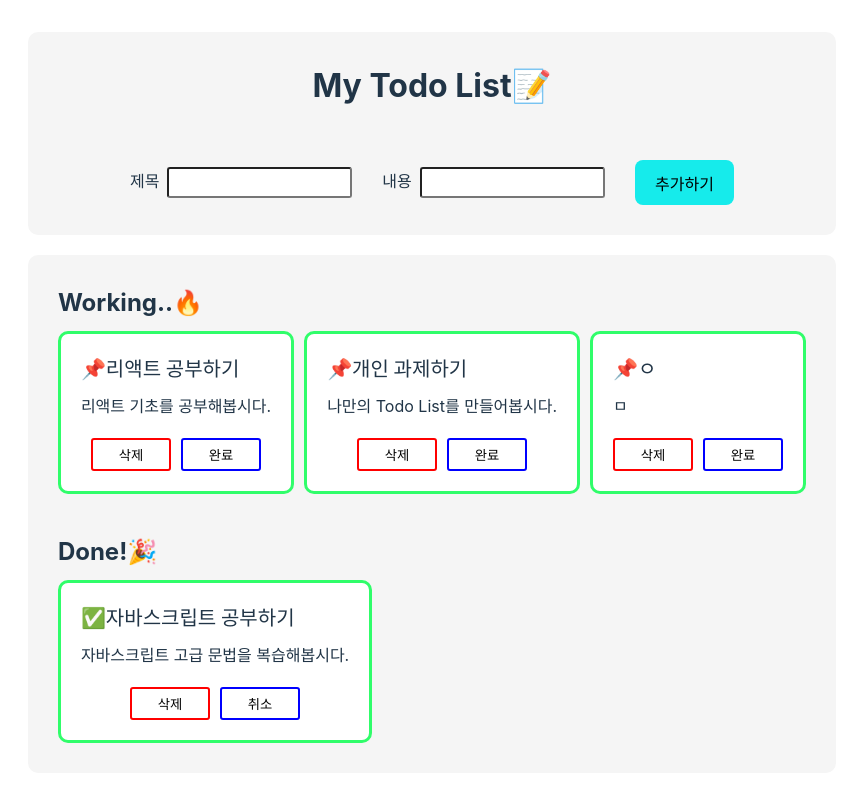
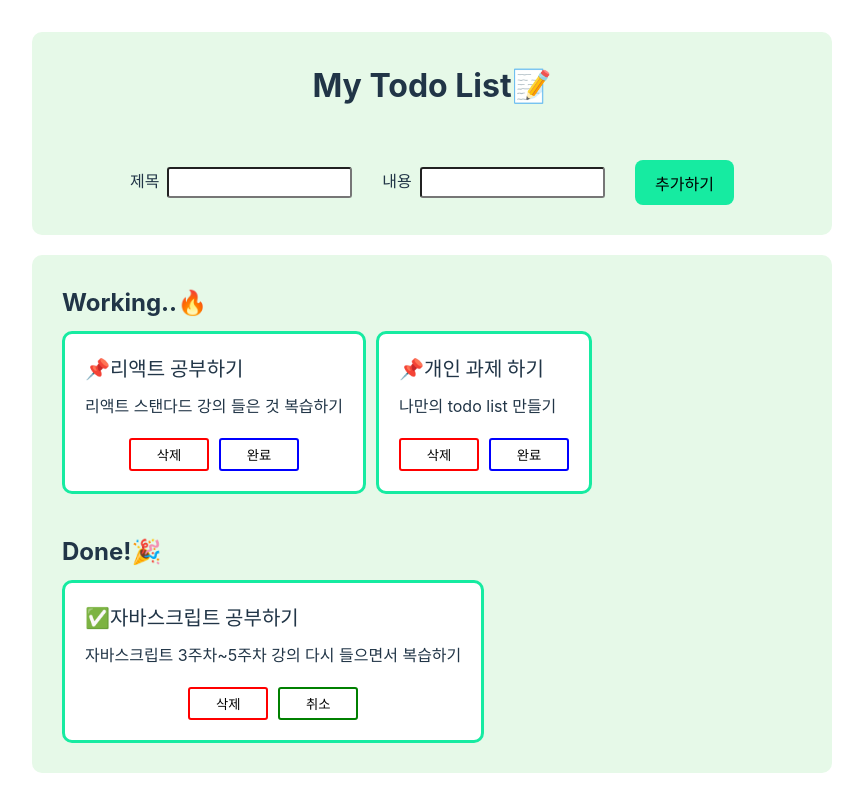
Before and after one commit to hj7321/PJ4_personal_todo_list, a React (Vite) app: page / in a window 1280 px wide. Shown: the whole page, without its empty margins (208-1071 px from the left). Built offline with nearby package versions, Linux system fonts and the light colour scheme.

Commit message:
구현 완료

```diff
--- a/index.html
+++ b/index.html
@@ -1,5 +1,5 @@
 <!doctype html>
-<html lang="en">
+<html lang="ko">
   <head>
     <meta charset="UTF-8" />
     <link rel="icon" type="image/svg+xml" href="/vite.svg" />
--- a/src/App.css
+++ b/src/App.css
@@ -9,7 +9,7 @@
 header, section {
   border-radius: 10px;
   padding: 30px;
-  background-color: whitesmoke;
+  background-color: rgb(230, 249, 232);
 }
 
 header h1 {
@@ -41,12 +41,12 @@ input {
   font-size: 1em;
   font-weight: bold;
   font-family: inherit;
-  background-color: #16ebeb;
+  background-color: #16eba1;
   cursor: pointer;
 }
 
 .add-btn:hover {
-  background-color: #0fb1b1;
+  background-color: #109868;
 }
 
 section {
@@ -59,14 +59,17 @@ section h1 {
   margin-bottom: 10px;
 }
 
-article {
+ul {
+  list-style: none;
+  padding: 0;
+  margin: 0;
   display: flex;
   flex-wrap: wrap;
   gap: 10px;
 }
 
 .list-box {
-  border: 3px solid #30fd6a;
+  border: 3px solid #16eba1;
   border-radius: 10px;
   background-color: white;
   width: fit-content;
@@ -87,7 +90,8 @@ h3 {
 }
 
 .delete-btn,
-.complete-btn {
+.complete-btn,
+.cancel-btn {
   cursor: pointer;
   background-color: white;
   color: black;
@@ -117,6 +121,16 @@ h3 {
   font-weight: bold;
 }
 
+.cancel-btn {
+  border: 2px solid green;
+}
+
+.cancel-btn:hover {
+  background-color: green;
+  color: white;
+  font-weight: bold;
+}
+
 .done-box {
   margin-top: 40px;
 }
--- a/src/App.jsx
+++ b/src/App.jsx
@@ -1,35 +1,81 @@
 import { useState } from "react";
+import TodoList from "./TodoList";
 import "./App.css";
 
 function App() {
+  const initialWorkingList = [
+    {
+      id: 1,
+      title: "리액트 공부하기",
+      content: "리액트 스탠다드 강의 들은 것 복습하기",
+      isDone: false,
+    },
+    {
+      id: 2,
+      title: "개인 과제 하기",
+      content: "나만의 todo list 만들기",
+      isDone: false,
+    },
+  ];
+  const initialDoneList = [
+    {
+      id: 3,
+      title: "자바스크립트 공부하기",
+      content: "자바스크립트 3주차~5주차 강의 다시 들으면서 복습하기",
+      isDone: true,
+    },
+  ];
+  const [workingList, setWorkingList] = useState(initialWorkingList);
+  const [doneList, setDoneList] = useState(initialDoneList);
   const [title, setTitle] = useState("");
   const [content, setContent] = useState("");
-  const [workingList, setWorkingList] = useState([]);
-  const [doneList, setDoneList] = useState([]);
-  const [isDone, setIsDone] = useState(false);
 
   const addWorkingBox = (e) => {
     e.preventDefault();
-    setTitle(title);
-    setContent(content);
-    let newWorkingList = { title, content, id: Date.now() };
+    if (title === "" || content === "") {
+      alert("제목과 내용을 모두 입력해주세요.");
+      return;
+    }
+    const newWorkingList = { id: Date.now(), title, content, isDone: false };
+    setTitle("");
+    setContent("");
     setWorkingList([...workingList, newWorkingList]);
   };
 
-  const deleteList = (id) => {};
+  const deleteList = (id, isDone) => {
+    if (isDone) {
+      setDoneList(doneList.filter((list) => list.id !== id));
+    } else {
+      setWorkingList(workingList.filter((list) => list.id !== id));
+    }
+  };
+
+  const toggleList = (id, isDone) => {
+    if (isDone) {
+      setDoneList(doneList.filter((list) => list.id !== id));
+      const newWorkingList = doneList.filter((list) => list.id === id);
+      newWorkingList[0].isDone = !newWorkingList[0].isDone;
+      setWorkingList([...workingList, ...newWorkingList]);
+    } else {
+      setWorkingList(workingList.filter((list) => list.id !== id));
+      const newDoneList = workingList.filter((list) => list.id === id);
+      newDoneList[0].isDone = !newDoneList[0].isDone;
+      setDoneList([...doneList, ...newDoneList]);
+    }
+  };
 
   return (
     <>
       <header>
         <h1>My Todo List📝</h1>
-        <form>
+        <form onSubmit={addWorkingBox}>
           <label>
             제목&ensp;
             <input
               type="text"
               name="title"
               value={title}
-              onChange={(e) => e.target.value}
+              onChange={(e) => setTitle(e.target.value)}
             />
           </label>
           <label>
@@ -38,48 +84,40 @@ function App() {
               type="text"
               name="content"
               value={content}
-              onChange={(e) => e.target.value}
+              onChange={(e) => setContent(e.target.value)}
             />
           </label>
-          <button className="add-btn">추가하기</button>
+          <button type="submit" className="add-btn">
+            추가하기
+          </button>
         </form>
       </header>
       <section>
         <div className="working-box">
           <h1>Working..🔥</h1>
-          <article>
-            <div className="list-box">
-              <h3>📌리액트 공부하기</h3>
-              <p>리액트 기초를 공부해봅시다.</p>
-              <button className="delete-btn">삭제</button>
-              <button className="complete-btn">완료</button>
-            </div>
-            <div className="list-box">
-              <h3>📌개인 과제하기</h3>
-              <p>나만의 Todo List를 만들어봅시다.</p>
-              <button className="delete-btn">삭제</button>
-              <button className="complete-btn">완료</button>
-            </div>
-            <div className="list-box">
-              <h3>📌ㅇ</h3>
-              <p>
-                ㅁ
-              </p>
-              <button className="delete-btn">삭제</button>
-              <button className="complete-btn">완료</button>
-            </div>
-          </article>
+          <ul>
+            {workingList.map((list) => (
+              <TodoList
+                key={list.id}
+                list={list}
+                deleteList={deleteList}
+                toggleList={toggleList}
+              />
+            ))}
+          </ul>
         </div>
         <div className="done-box">
           <h1>Done!🎉</h1>
-          <article>
-            <div className="list-box">
-              <h3>✅자바스크립트 공부하기</h3>
-              <p>자바스크립트 고급 문법을 복습해봅시다.</p>
-              <button className="delete-btn">삭제</button>
-              <button className="complete-btn">취소</button>
-            </div>
-          </article>
+          <ul>
+            {doneList.map((list) => (
+              <TodoList
+                key={list.id}
+                list={list}
+                deleteList={deleteList}
+                toggleList={toggleList}
+              />
+            ))}
+          </ul>
         </div>
       </section>
     </>
--- /dev/null
+++ b/src/TodoList.jsx
@@ -0,0 +1,31 @@
+import "./App.css";
+
+function TodoList({ list: { title, content, id, isDone }, deleteList, toggleList }) {
+  return (
+    <li key={id} className="list-box">
+      <h3>
+        {isDone ? "✅" : "📌"}
+        {title}
+      </h3>
+      <p>{content}</p>
+      <button
+        className="delete-btn"
+        onClick={() => {
+          deleteList(id, isDone);
+        }}
+      >
+        삭제
+      </button>
+      <button
+        className={isDone ? "cancel-btn" : "complete-btn"}
+        onClick={() => {
+          toggleList(id, isDone);
+        }}
+      >
+        {isDone ? "취소" : "완료"}
+      </button>
+    </li>
+  );
+}
+
+export default TodoList;
--- a/src/index.css
+++ b/src/index.css
@@ -21,10 +21,10 @@ body {
   min-height: 100vh;
 }
 
-button:focus,
+/* button:focus,
 button:focus-visible {
   outline: 4px auto -webkit-focus-ring-color;
-}
+} */
 
 @media (prefers-color-scheme: light) {
   :root {
```
